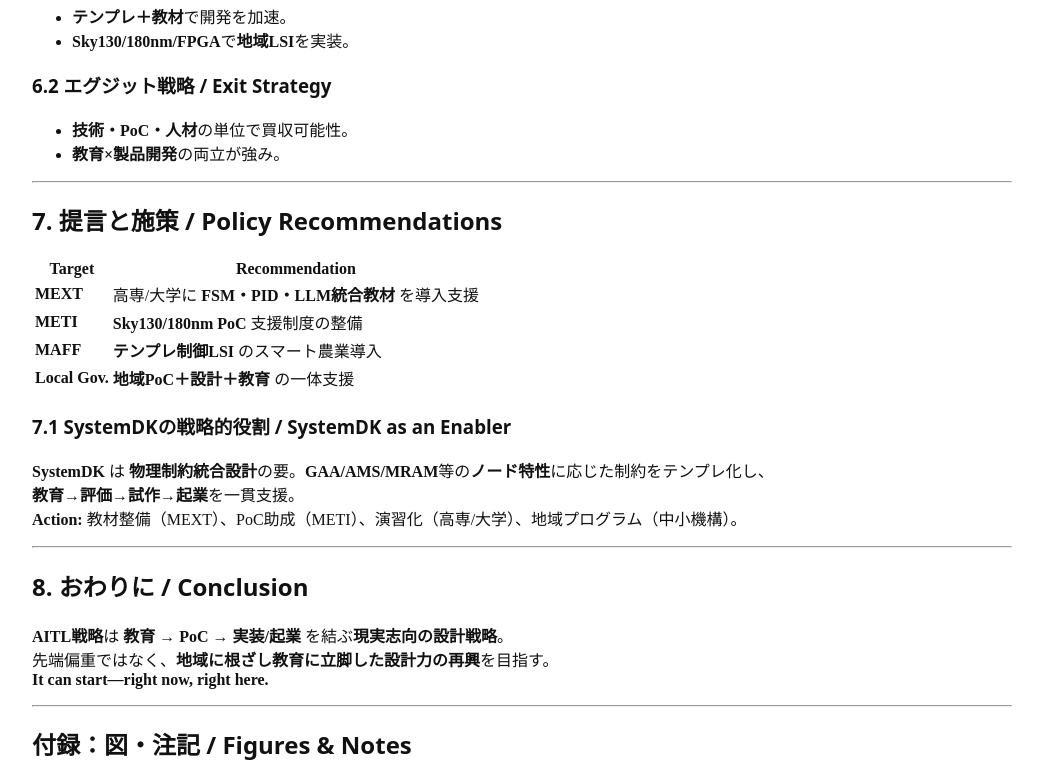
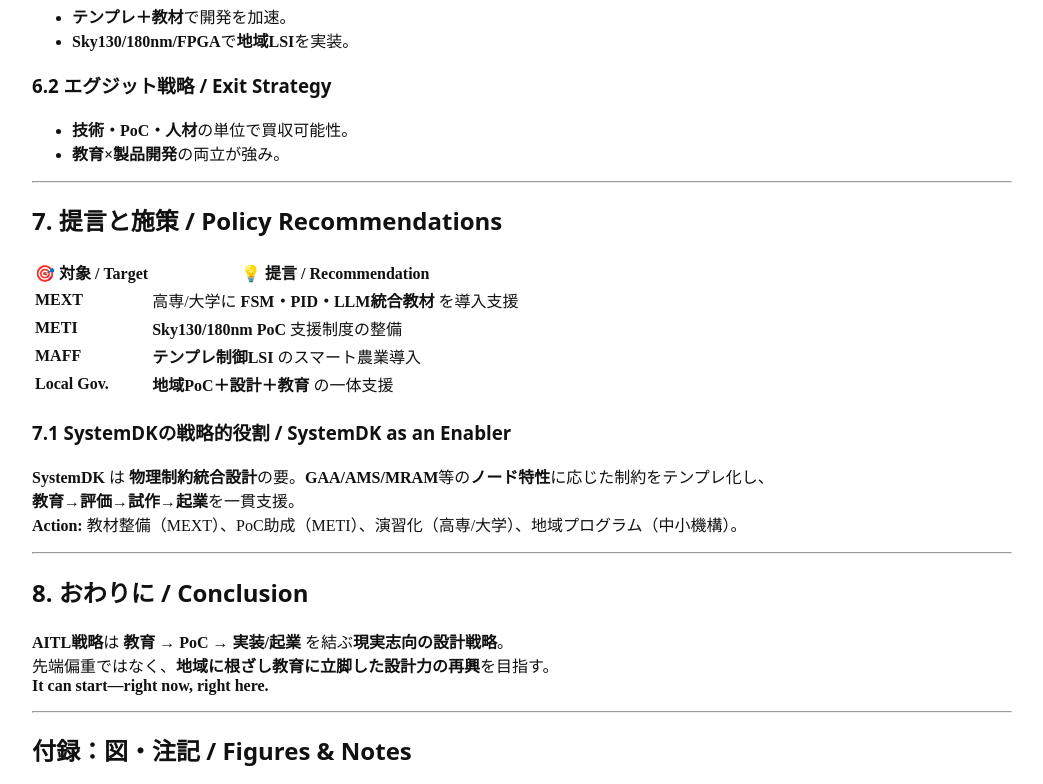
Before and after one commit to Samizo-AITL/AITL-Strategy-Proposal, a Jekyll site: the page built from AITL_Strategy_Proposal_Draft_v3.md, in a window 1280 px wide and 1400 px high, scrolled down 2767 px. Shown: the top 784 px of the window, without its empty margins (118-1161 px from the left). Built offline with Jekyll 4.4.1, drawn with Linux system fonts in a browser that asks for light colours; some of the changed text lies outside the part shown.

Commit message:
Update AITL_Strategy_Proposal_Draft_v3.md

```diff
--- a/AITL_Strategy_Proposal_Draft_v3.md
+++ b/AITL_Strategy_Proposal_Draft_v3.md
@@ -164,12 +164,32 @@ Constraints are **templated** and aligned to **Edusemi** materials.
 
 ## 7. **提言と施策 / Policy Recommendations** {#policy}
 
-| Target | Recommendation |
-|---|---|
-| **MEXT** | 高専/大学に **FSM・PID・LLM統合教材** を導入支援 |
-| **METI** | **Sky130/180nm PoC** 支援制度の整備 |
-| **MAFF** | **テンプレ制御LSI** のスマート農業導入 |
-| **Local Gov.** | **地域PoC＋設計＋教育** の一体支援 |
+<table class="border-table">
+  <thead>
+    <tr>
+      <th>🎯 対象 / Target</th>
+      <th>💡 提言 / Recommendation</th>
+    </tr>
+  </thead>
+  <tbody>
+    <tr>
+      <td><b>MEXT</b></td>
+      <td>高専/大学に <b>FSM・PID・LLM統合教材</b> を導入支援</td>
+    </tr>
+    <tr>
+      <td><b>METI</b></td>
+      <td><b>Sky130/180nm PoC</b> 支援制度の整備</td>
+    </tr>
+    <tr>
+      <td><b>MAFF</b></td>
+      <td><b>テンプレ制御LSI</b> のスマート農業導入</td>
+    </tr>
+    <tr>
+      <td><b>Local Gov.</b></td>
+      <td><b>地域PoC＋設計＋教育</b> の一体支援</td>
+    </tr>
+  </tbody>
+</table>
 
 ### 7.1 **SystemDKの戦略的役割 / SystemDK as an Enabler** {#systemdk-policy}
 
@@ -192,7 +212,7 @@ Constraints are **templated** and aligned to **Edusemi** materials.
 ### 📊 **AITL統合構成図 / AITL Integrated Architecture**
 
 <p align="center">
-  <img src="./Figures/AITL_Architecture_Diagram_v1.png" alt="AITL Architecture Diagram" width="80%">
+  <img src="./Figures/AITL_Architecture_Diagram_v1.png" alt="AITL Architecture Diagram" style="max-width:80%; height:auto;">
 </p>
 
 **Notes**
```
Also changed, not shown: other parts of AITL_Strategy_Proposal_Draft_v3.md (+4 -2 lines).
